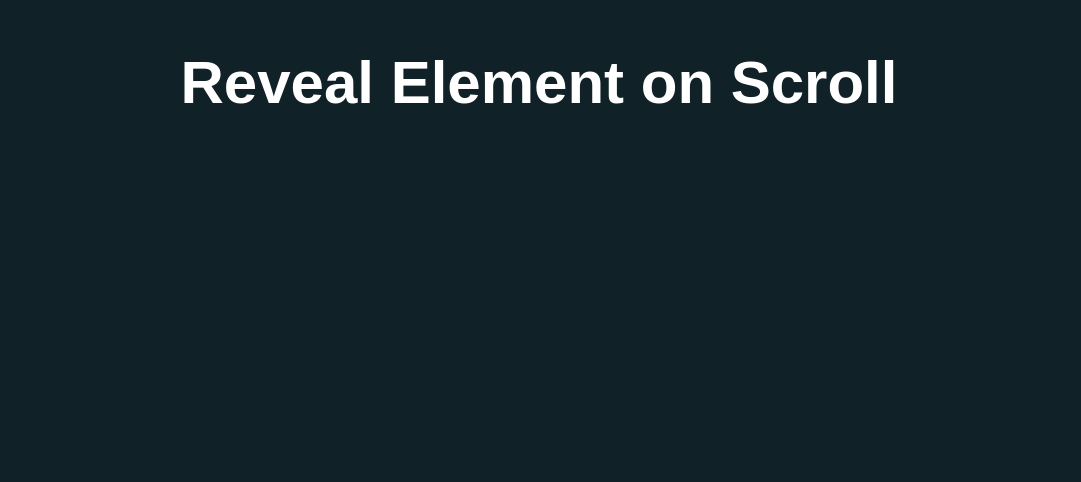
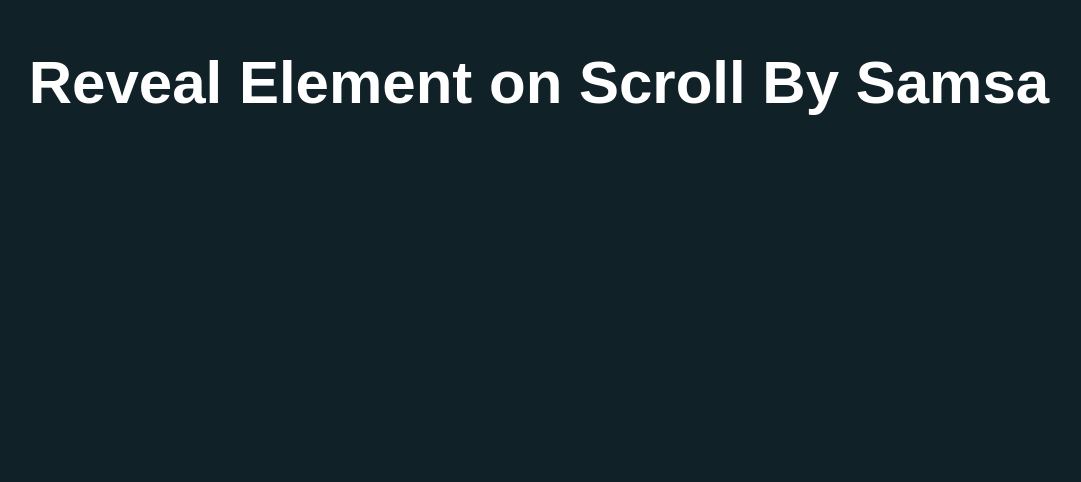
Before and after one commit to samsaprogrammer/scroll-animation, a plain HTML site: page index.html in a window 1280 px wide. Shown: the part 318-800 px from the top of the page, without its empty margins (101-1182 px from the left). Drawn offline with Linux system fonts and the light colour scheme.

Commit message:
for hosting demo

```diff
--- a/index.html
+++ b/index.html
@@ -9,7 +9,7 @@
 </head>
 <body>
     <section class="reveal">
-        <h1>Reveal Element on Scroll</h1>
+        <h1>Reveal Element on Scroll By Samsa</h1>
     </section>
 
 
```
